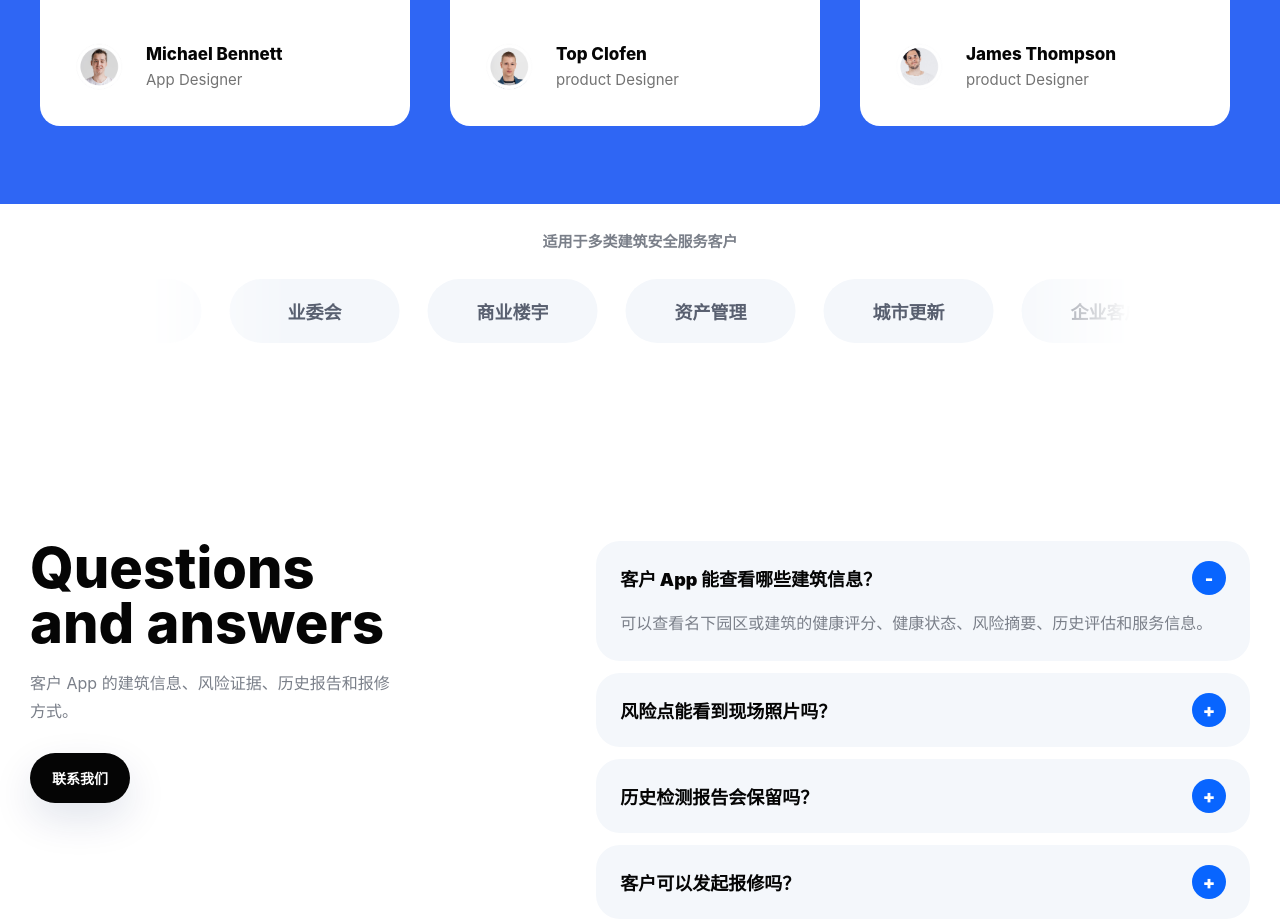
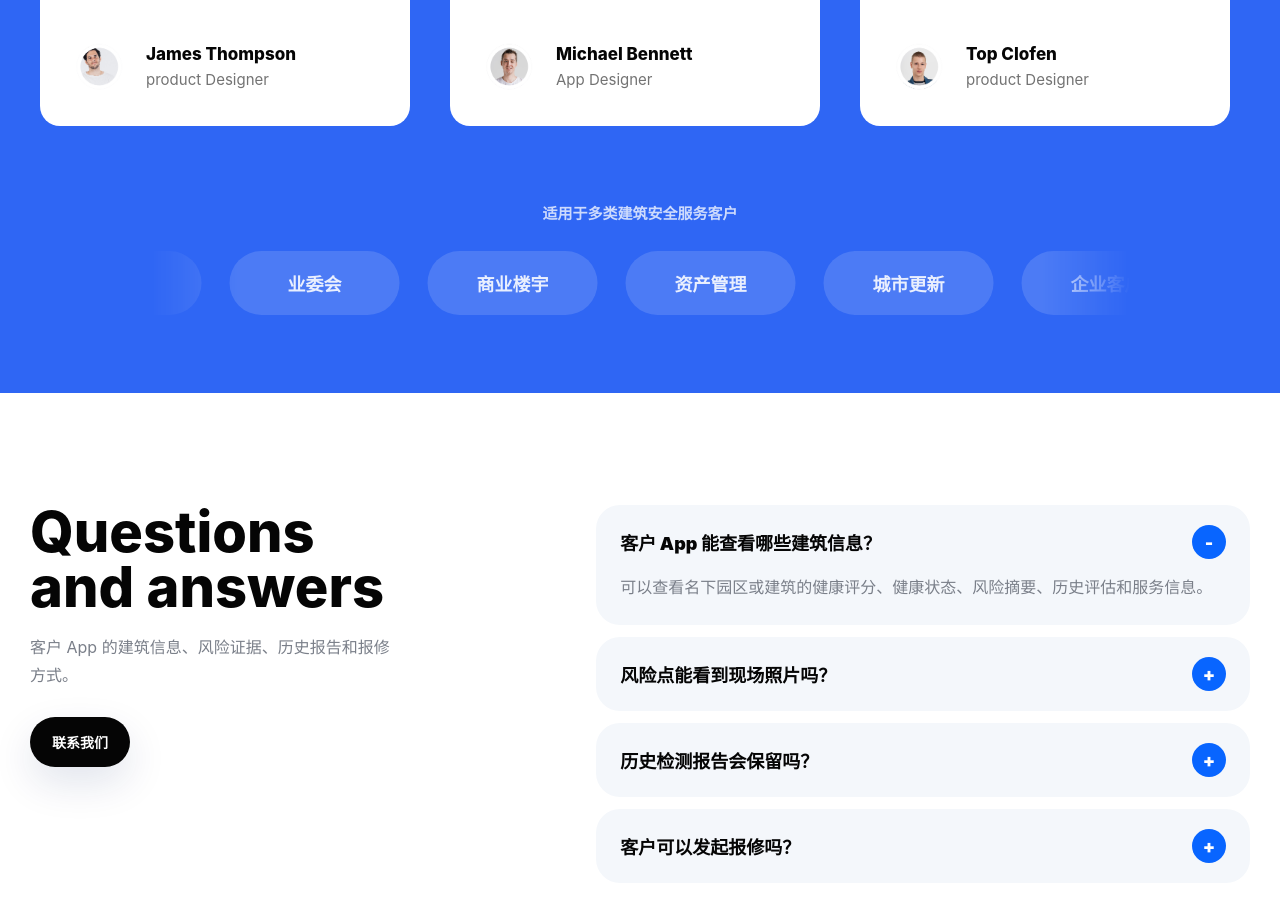
Before and after one commit to YellowDi/buildguard-index, a Vue app: page / in a window 1280 px wide. Shown: the part 7820-8743 px from the top of the page. Built offline with nearby package versions, Linux system fonts and the light colour scheme.

Commit message:
Restore Upwize testimonial carousel layout

```diff
--- a/src/App.vue
+++ b/src/App.vue
@@ -166,6 +166,7 @@ const faqs = [
 ]
 
 let observer
+let testimonialTimer
 const testimonialTrack = ref(null)
 
 function updateHeroProgress() {
@@ -178,12 +179,32 @@ function scrollTestimonials(direction) {
   if (!track) return
 
   const card = track.querySelector(".testimonial-card")
-  const distance = card ? card.getBoundingClientRect().width + 40 : track.clientWidth * 0.82
+  const gap = Number.parseFloat(window.getComputedStyle(track).columnGap) || 0
+  const distance = card ? card.getBoundingClientRect().width + gap : track.clientWidth * 0.82
+  const maxScroll = track.scrollWidth - track.clientWidth
+  const nextLeft = track.scrollLeft + distance * direction
+
+  if (direction > 0 && nextLeft >= maxScroll - 4) {
+    track.scrollTo({ left: 0, behavior: "smooth" })
+    return
+  }
+
+  if (direction < 0 && nextLeft <= 0) {
+    track.scrollTo({ left: maxScroll, behavior: "smooth" })
+    return
+  }
 
   track.scrollBy({
-    left: distance * direction,
+    left: nextLeft - track.scrollLeft,
     behavior: "smooth",
   })
+}
+
+function startTestimonialAutoplay() {
+  window.clearInterval(testimonialTimer)
+  testimonialTimer = window.setInterval(() => {
+    scrollTestimonials(1)
+  }, 3200)
 }
 
 onMounted(() => {
@@ -203,10 +224,12 @@ onMounted(() => {
   )
 
   document.querySelectorAll(".reveal-on-scroll").forEach((el) => observer.observe(el))
+  startTestimonialAutoplay()
 })
 
 onBeforeUnmount(() => {
   window.removeEventListener("scroll", updateHeroProgress)
+  window.clearInterval(testimonialTimer)
   observer?.disconnect()
 })
 </script>
@@ -491,10 +514,8 @@ onBeforeUnmount(() => {
             </article>
           </div>
         </div>
-      </div>
-    </section>
 
-    <section class="client-strip reveal-on-scroll" aria-label="适用客户">
+        <section class="client-strip" aria-label="适用客户">
           <p>适用于多类建筑安全服务客户</p>
           <div class="client-window">
             <div class="client-track">
@@ -502,6 +523,8 @@ onBeforeUnmount(() => {
                 {{ client }}
               </span>
             </div>
+          </div>
+        </section>
       </div>
     </section>
 
--- a/src/styles.css
+++ b/src/styles.css
@@ -2211,6 +2211,10 @@ p {
   text-align: center;
 }
 
+.testimonial-section .client-strip {
+  padding: 76px 0 0;
+}
+
 .client-strip p {
   margin-bottom: 28px;
   color: var(--muted);
@@ -2218,11 +2222,20 @@ p {
   font-weight: 800;
 }
 
+.testimonial-section .client-strip p {
+  color: rgba(255, 255, 255, 0.76);
+}
+
 .client-window {
   width: min(980px, calc(100% - 60px));
   margin: 0 auto;
   overflow: hidden;
   mask-image: linear-gradient(to right, transparent, #000 14%, #000 86%, transparent);
+}
+
+.testimonial-section .client-window {
+  width: min(980px, 100%);
+  mask-image: linear-gradient(to right, transparent, #000 9%, #000 91%, transparent);
 }
 
 .client-track {
@@ -2244,6 +2257,11 @@ p {
   background: #f4f7fb;
   font-size: 18px;
   font-weight: 900;
+}
+
+.testimonial-section .client-track span {
+  color: rgba(255, 255, 255, 0.88);
+  background: rgba(255, 255, 255, 0.14);
 }
 
 .faq-section {
```
Lines whose indentation alone changed are shown as unchanged.
